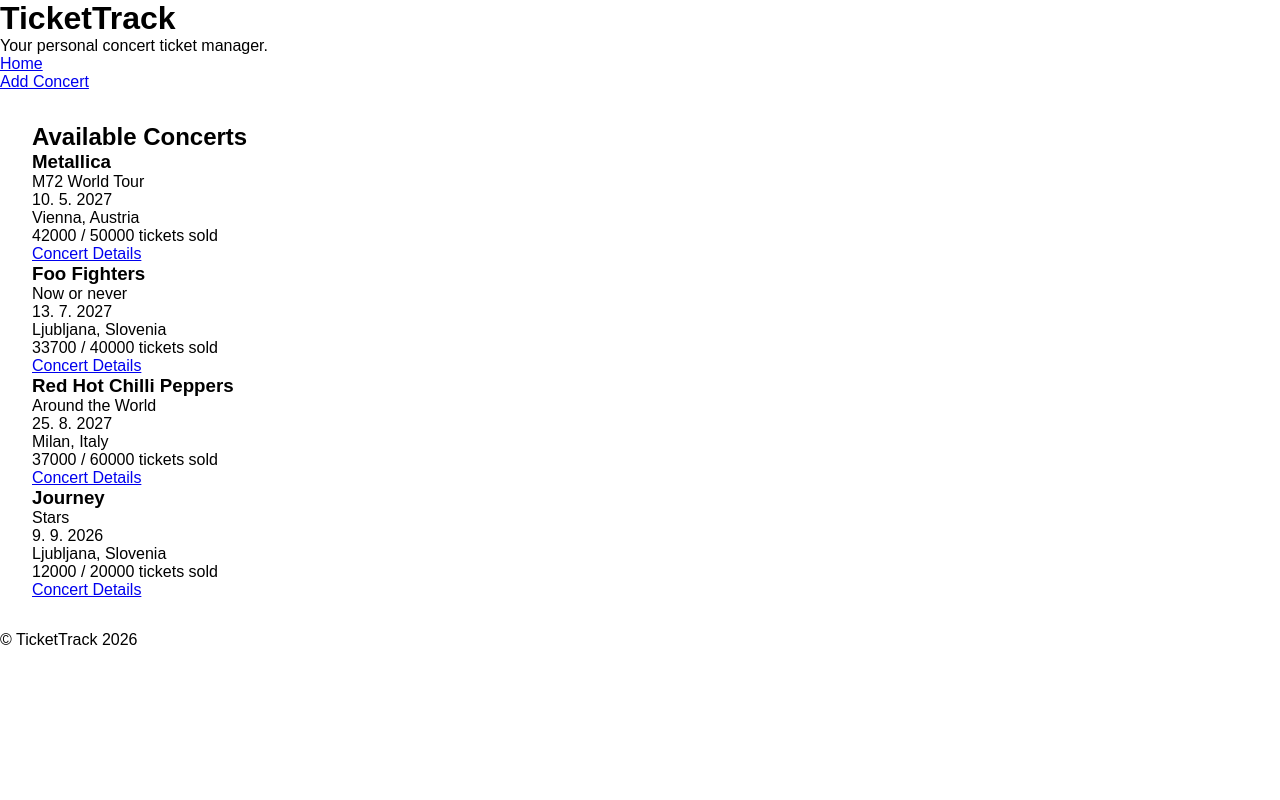
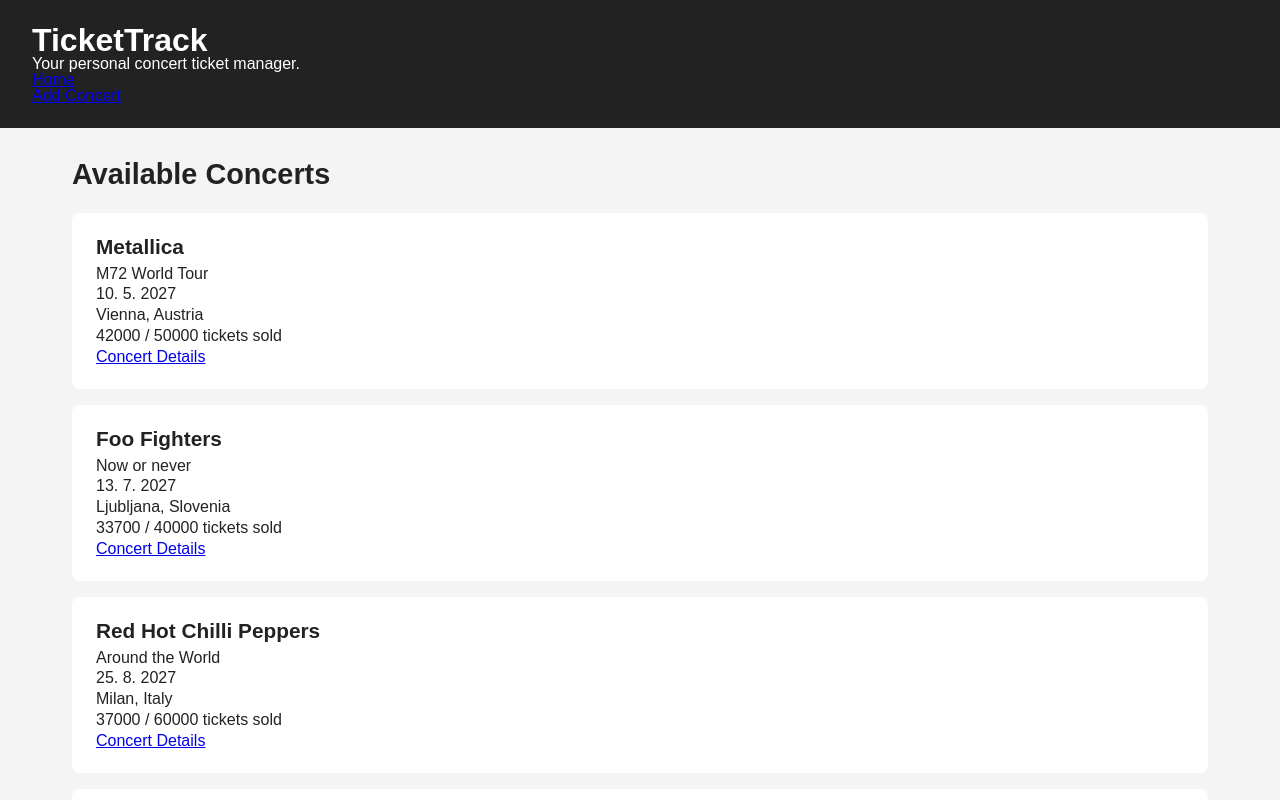
Before and after one commit to Spiritus93/TicketTrack, a React (Vite) app: page / in a window 1280 px wide. Shown: the top 800 px of the page. Built offline with nearby package versions, Linux system fonts and the light colour scheme; data requests are answered from the project's data file.

Commit message:
Added basic page styling

```diff
--- a/src/components/ConcertCard/ConcertCard.scss
+++ b/src/components/ConcertCard/ConcertCard.scss
@@ -0,0 +1,18 @@
+.concert-card {
+  background-color: white;
+  padding: 1.5rem;
+  margin-bottom: 1rem;
+  border-radius: 0.5rem;
+
+  h3 {
+    font-size: 1.3rem;
+    font-weight: bold;
+    margin-bottom: 0.5rem;
+  }
+}
+
+.concert-card {
+  p {
+    margin-bottom: 0.3rem;
+  }
+}
--- a/src/components/Footer/Footer.scss
+++ b/src/components/Footer/Footer.scss
@@ -0,0 +1,6 @@
+footer {
+  background-color: #222;
+  color: white;
+  padding: 1.5rem 2rem;
+  text-align: center;
+}
--- a/src/components/Header/Header.scss
+++ b/src/components/Header/Header.scss
@@ -0,0 +1,10 @@
+header {
+  padding: 1.5rem 2rem;
+  background-color: #222;
+  color: white;
+}
+
+header h1 {
+  font-size: 2rem;
+  font-weight: bold;
+}
--- a/src/main.jsx
+++ b/src/main.jsx
@@ -1,5 +1,6 @@
 import { StrictMode } from 'react'
 import { createRoot } from 'react-dom/client'
+import './styles/reset.scss'
 import './styles/index.scss'
 import App from './App.jsx'
 import {BrowserRouter} from "react-router-dom";
--- a/src/pages/Home/Home.scss
+++ b/src/pages/Home/Home.scss
@@ -0,0 +1,5 @@
+.concerts-title {
+  font-size: 1.8rem;
+  font-weight: bold;
+  margin-bottom: 1.5rem;
+}
--- a/src/styles/index.scss
+++ b/src/styles/index.scss
@@ -1,13 +1,15 @@
 * {
-  margin: 0;
-  padding: 0;
   box-sizing: border-box;
 }
 
 body {
   font-family: Arial, sans-serif;
+  background-color: #f4f4f4;
+  color: #222;
 }
 
 main {
+  max-width: 1200px;
+  margin: 0 auto;
   padding: 2rem;
 }
```
